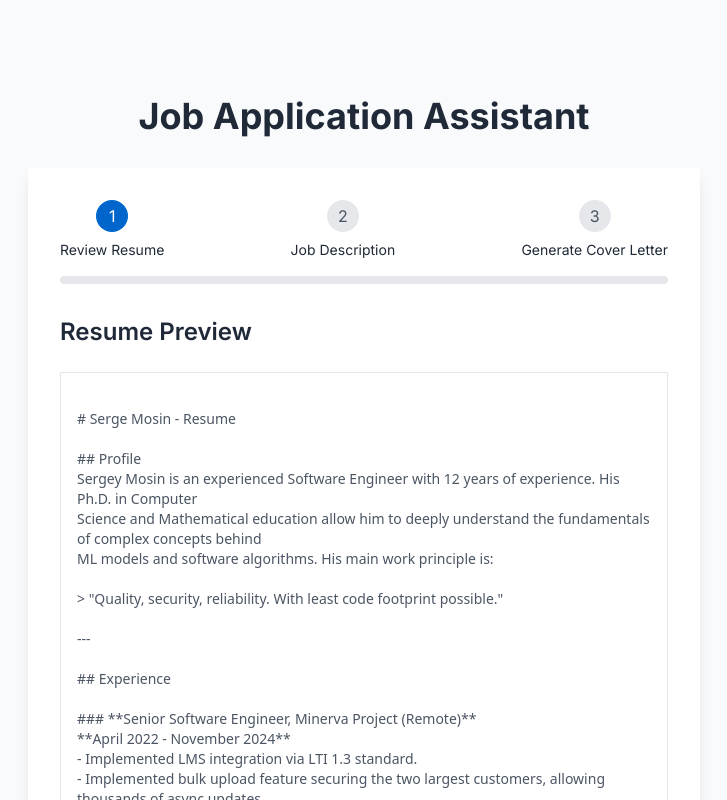
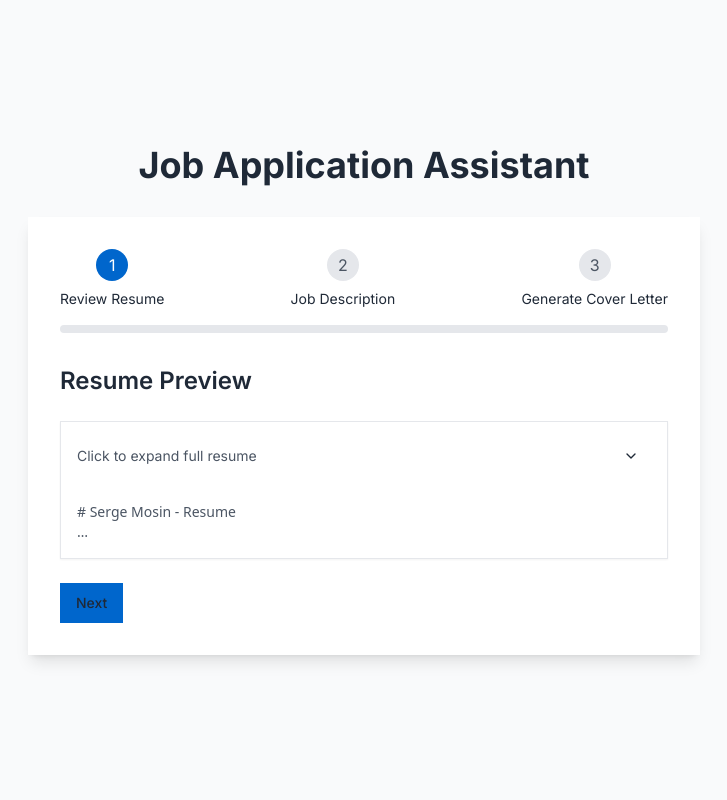
Before and after one commit to Greyvend/job-application-assistant, a Next.js app: page / in a window 1280 px wide. Shown: the top 800 px of the page, without its empty margins (276-1003 px from the left). Built offline with nearby package versions, Linux system fonts and the light colour scheme.

Commit message:
Make resume field collapsible

```diff
--- a/app/components/ResumeUpload.tsx
+++ b/app/components/ResumeUpload.tsx
@@ -1,9 +1,11 @@
 "use client"
 
-import { useEffect } from "react"
+import { useEffect, useState } from "react"
 import { Button } from "@/components/ui/button"
 import { Card } from "@/components/ui/card"
 import { resumeContent } from "../data/resume"
+import { Collapsible, CollapsibleContent, CollapsibleTrigger } from "@/components/ui/collapsible"
+import { ChevronDown, ChevronUp } from "lucide-react"
 
 export default function ResumeUpload({
   onResumeExtracted,
@@ -12,6 +14,8 @@ export default function ResumeUpload({
   onResumeExtracted: (text: string) => void
   onNext: () => void
 }) {
+  const [isOpen, setIsOpen] = useState(false)
+
   useEffect(() => {
     // Set the resume content when component mounts
     onResumeExtracted(resumeContent)
@@ -21,9 +25,32 @@ export default function ResumeUpload({
     <div className="space-y-6">
       <h2 className="text-2xl font-semibold text-[#1F2937]">Resume Preview</h2>
       <Card className="p-4">
-        <div className="prose max-w-none">
-          <pre className="text-sm text-gray-600 whitespace-pre-wrap font-sans">{resumeContent}</pre>
-        </div>
+        <Collapsible open={isOpen} onOpenChange={setIsOpen}>
+          <div className="flex items-center justify-between">
+            <p className="text-sm text-gray-600">
+              {isOpen ? "Click to collapse" : "Click to expand full resume"}
+            </p>
+            <CollapsibleTrigger asChild>
+              <Button variant="ghost" size="sm">
+                {isOpen ? (
+                  <ChevronUp className="h-4 w-4" />
+                ) : (
+                  <ChevronDown className="h-4 w-4" />
+                )}
+              </Button>
+            </CollapsibleTrigger>
+          </div>
+          <CollapsibleContent>
+            <div className="prose max-w-none mt-4">
+              <pre className="text-sm text-gray-600 whitespace-pre-wrap font-sans">{resumeContent}</pre>
+            </div>
+          </CollapsibleContent>
+        </Collapsible>
+        {!isOpen && (
+          <div className="prose max-w-none mt-2">
+            <pre className="text-sm text-gray-600 whitespace-pre-wrap font-sans line-clamp-3">{resumeContent}</pre>
+          </div>
+        )}
       </Card>
       <Button onClick={onNext} className="bg-[#0066CC] hover:bg-[#0052a3]">
         Next
```
